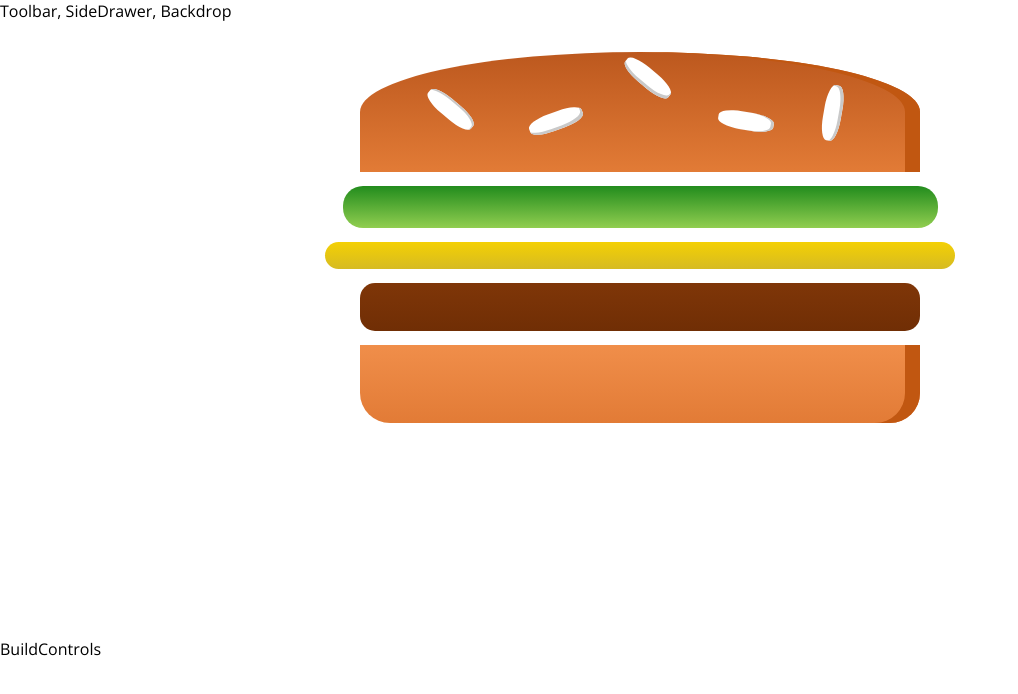
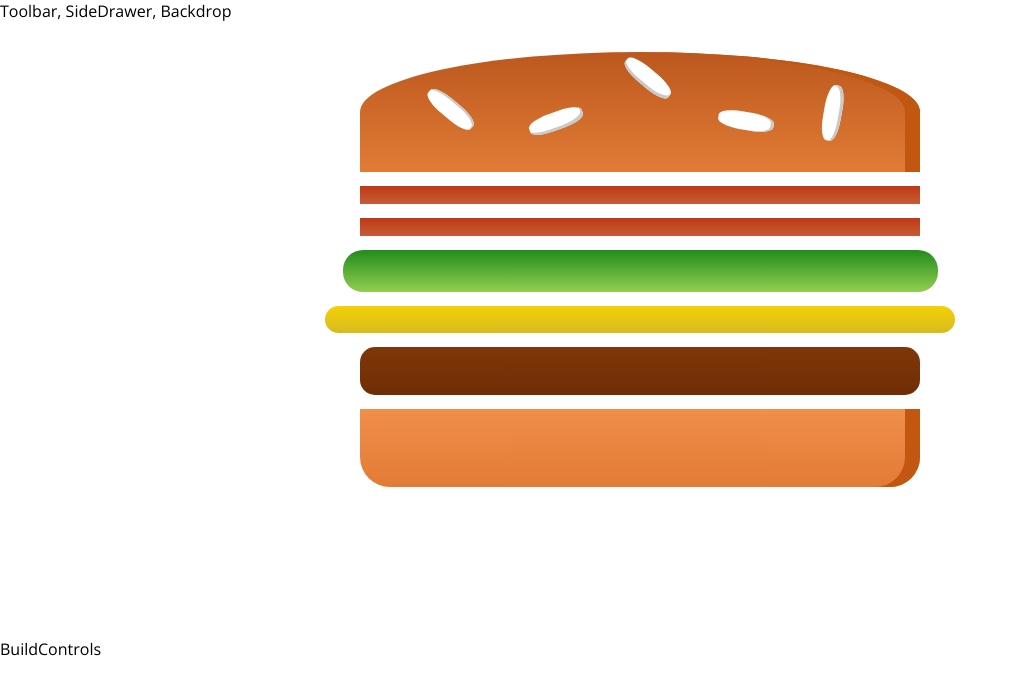
Before and after one commit to javiergranados/burger-builder, a React app: page / in a window 1280 px wide. Shown: the top 694 px of the page, without its empty margins (0-1018 px from the left). Built offline with nearby package versions, Linux system fonts and the light colour scheme.

Commit message:
Now the ingredients are outputted dynamically

```diff
--- a/src/components/Burger/Burger.js
+++ b/src/components/Burger/Burger.js
@@ -4,13 +4,19 @@ import classes from './Burger.css'
 
 import BurgerIngredient from './BurgerIngredient/BurgerIngredient'
 
-const burger = () => {
+const burger = props => {
+  let transformedIngredients = Object.keys(props.ingredients)
+    .map(key => Array(props.ingredients[key]).fill(key).map((ingredient, i) => <BurgerIngredient key={`${ingredient}_${i}`} type={ingredient} />))
+    .reduce((arr, el) => arr.concat(el), [])
+
+  if (transformedIngredients.length === 0) {
+    transformedIngredients = <p>No ingredients added yet!</p>
+  }
+
   return (
     <div className={classes.Burger}>
       <BurgerIngredient type='breadTop' />
-      <BurgerIngredient type='salad' />
-      <BurgerIngredient type='cheese' />
-      <BurgerIngredient type='meat' />
+      {transformedIngredients}
       <BurgerIngredient type='breadBottom' />
     </div>
   )
--- a/src/containers/BurgerBuilder/BurgerBuilder.js
+++ b/src/containers/BurgerBuilder/BurgerBuilder.js
@@ -5,10 +5,19 @@ import Aux from '../../hoc/Aux'
 import Burger from '../../components/Burger/Burger'
 
 class BurgerBuilder extends Component {
+  state = {
+    ingredients: {
+      bacon: 2,
+      salad: 1,
+      cheese: 1,
+      meat: 1
+    }
+  }
+
   render () {
     return (
       <Aux>
-        <Burger />
+        <Burger ingredients={this.state.ingredients} />
         <div>BuildControls</div>
       </Aux>
     )
```
